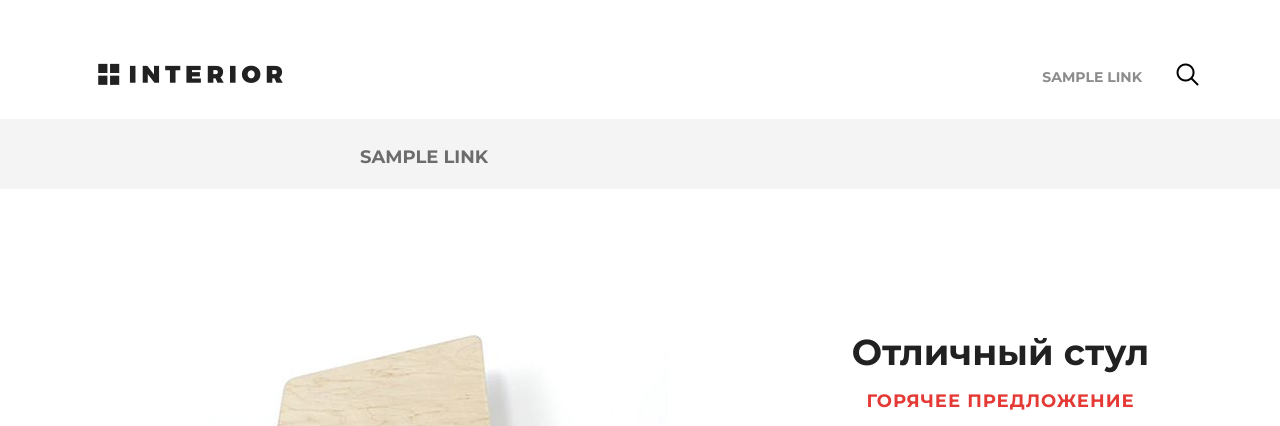
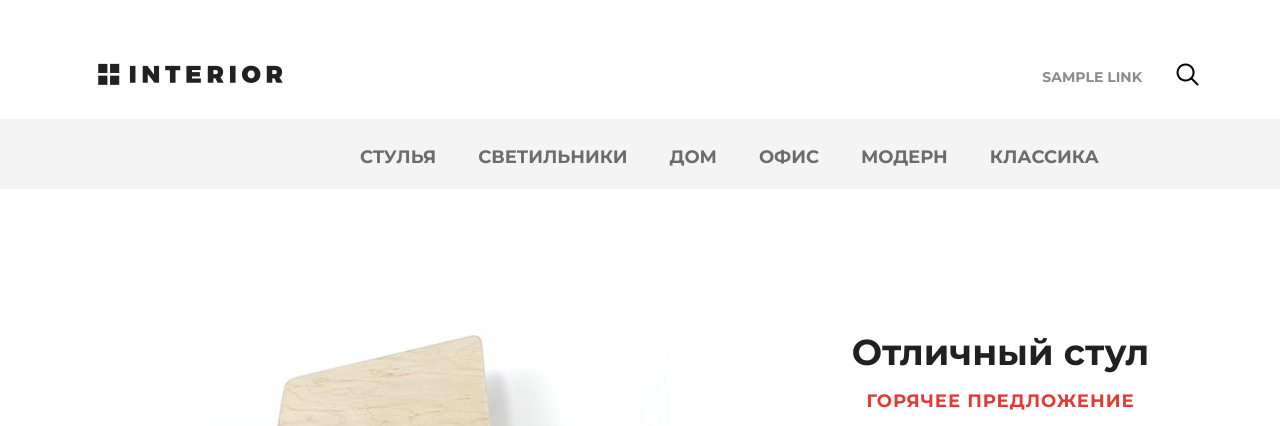
Before and after one commit to PavelStodumov/django-base, a Django app: template geekshop/templates/mainapp/products.html in a window 1280 px wide; the page is wider, and only the part inside the window is pictured. Shown: the top 426 px of that part. Run offline with Django 3.2, Linux system fonts and the light colour scheme; data comes from the database, SQL or seed files in the repository; both versions use the stored data as it was after the commit; the template is opened without the code that fills it: values that come from a table or form of the project are taken from there, most other values are stand-ins (such as "Sample title", 1, 10 or a date in 2020); grey boxes marked "Sample" are stand-in pictures.

Commit message:
compleate

```diff
--- a/geekshop/mainapp/views.py
+++ b/geekshop/mainapp/views.py
@@ -24,7 +24,9 @@ content = {
         {'img': "/static/img/product-21.jpg"},
         {'img': "/static/img/product-31.jpg"}
     ],
-    'products': Product.objects.all()[:]
+    'products': Product.objects.all()[:],
+    # не придумал как сделать категорию, объединяющую все категории.
+    'product_categories': [{'name': 'все'}, *ProductCategory.objects.all()[2:]],
 }
 
 
--- a/geekshop/templates/mainapp/includes/inc_categories_menu.html
+++ b/geekshop/templates/mainapp/includes/inc_categories_menu.html
@@ -1,11 +1,11 @@
 <ul class="links-menu">
-    {% for link in links_menu %}
+    {% for category in product_categories %}
         <li>
-            <a href="{{link.href}}"
+            <a href="{{category.name}}"
                class="{% if request.resolver_match.url_name == link.href %}
                         active
                       {% endif %}">
-                {{ link.name }}
+                {{ category.name }}
             </a>
         </li>
     {% endfor %}
```
Also changed, not shown: geekshop/db.sqlite3.
